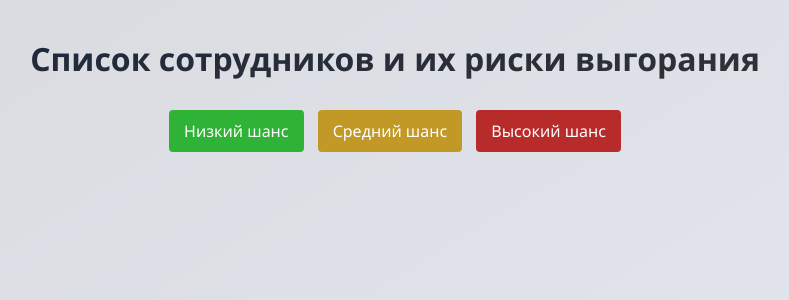
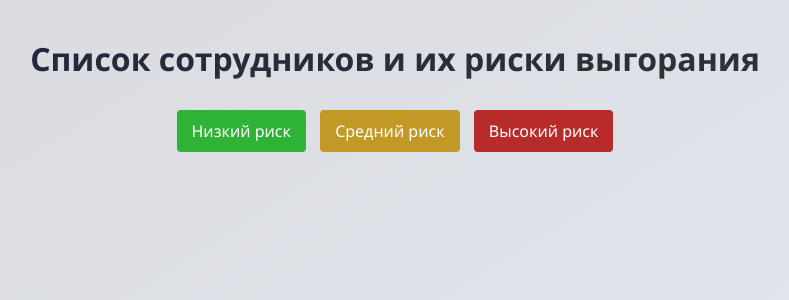
Before and after one commit to simptom569/burnout, a Django app: page / in a window 1280 px wide. Shown: the part 321-621 px from the top of the page, without its empty margins (245-1034 px from the left). Run offline with Django 4.2, Linux system fonts and the light colour scheme; some libraries are stand-ins or nearby versions.

Commit message:
Update main.html

```diff
--- a/main/templates/main/main.html
+++ b/main/templates/main/main.html
@@ -12,9 +12,9 @@
     <h1>Список сотрудников и их риски выгорания</h1>
 
     <div id="categories" class="btn-container">
-        <button_low onclick="showCategory('low-risk')" class="but">Низкий шанс</button_low>
-        <button_avg onclick="showCategory('medium-risk')" class="but">Средний шанс</button_avg>
-        <button_big onclick="showCategory('high-risk')" class="but">Высокий шанс</button_big>
+        <button_low onclick="showCategory('low-risk')" class="but">Низкий риск</button_low>
+        <button_avg onclick="showCategory('medium-risk')" class="but">Средний риск</button_avg>
+        <button_big onclick="showCategory('high-risk')" class="but">Высокий риск</button_big>
     </div>
 
     <div id="employees" style="display: none;">
@@ -23,7 +23,7 @@
             <thead>
                 <tr>
                     <th>ФИО сотрудника</th>
-                    <th>Шанс выгорания</th>
+                    <th>Риск выгорания</th>
                 </tr>
             </thead>
             <tbody id="employeesList">
```
